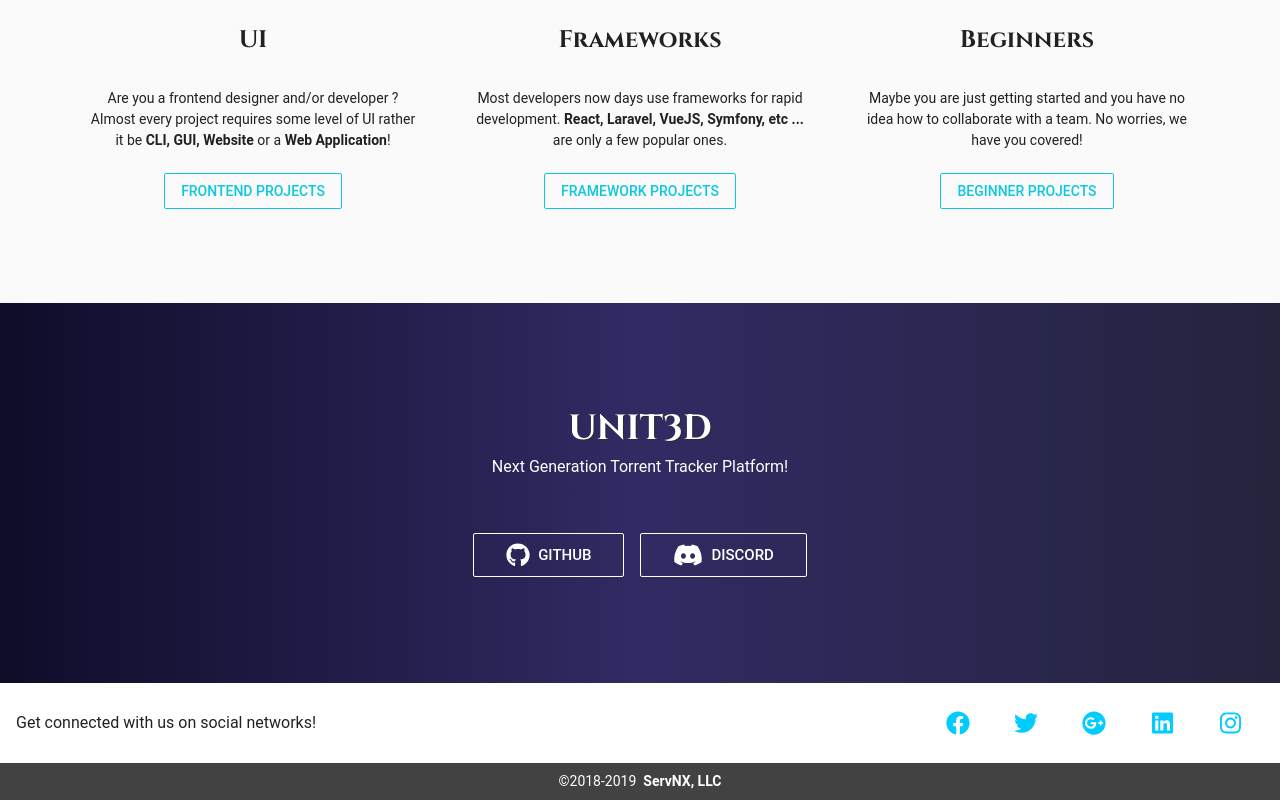
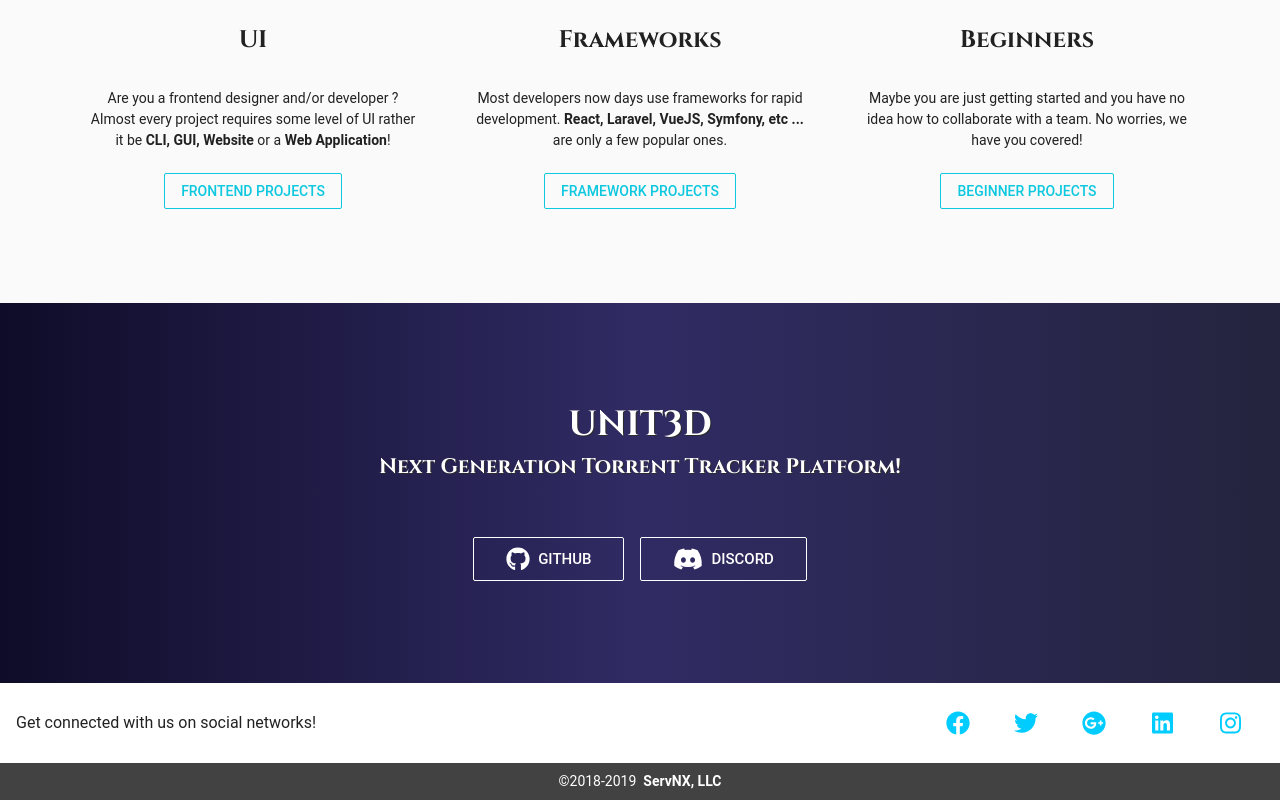
Before and after one commit to ServNX/web-ui-vue, a Vue app: page / in a window 1280 px wide. Shown: the part 767-1567 px from the top of the page. Built offline with nearby package versions, Linux system fonts and the light colour scheme.

Commit message:
ui: More UI stuff

```diff
--- a/src/views/Home.vue
+++ b/src/views/Home.vue
@@ -164,9 +164,9 @@
           UNIT3D
         </h1>
 
-        <span class="subheading white--text">
+        <h2 class="white--text">
             Next Generation Torrent Tracker Platform!
-        </span>
+        </h2>
 
         <div class="mt-5">
           <v-btn outline class="mx-0 mr-3" large color="white">
```
